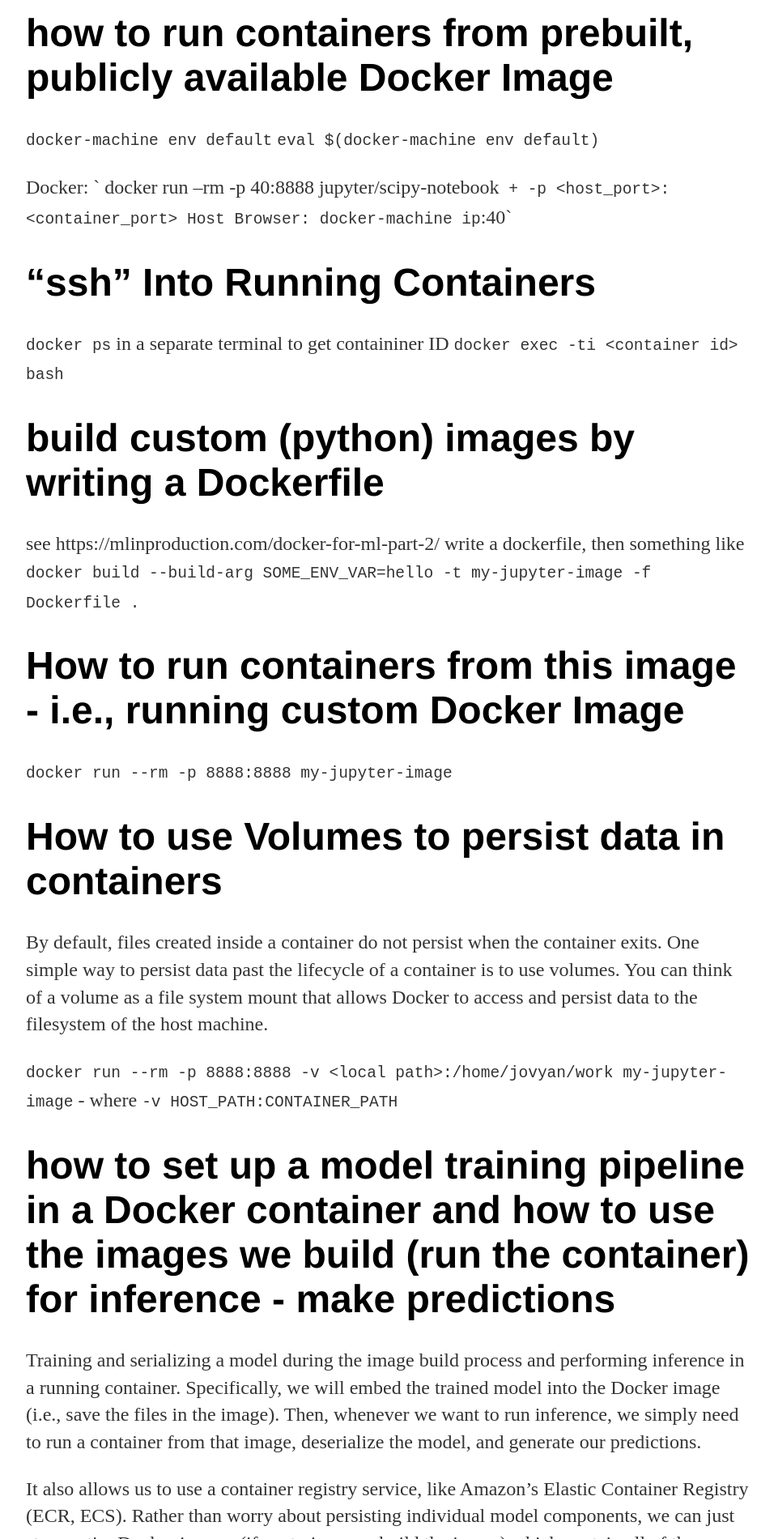
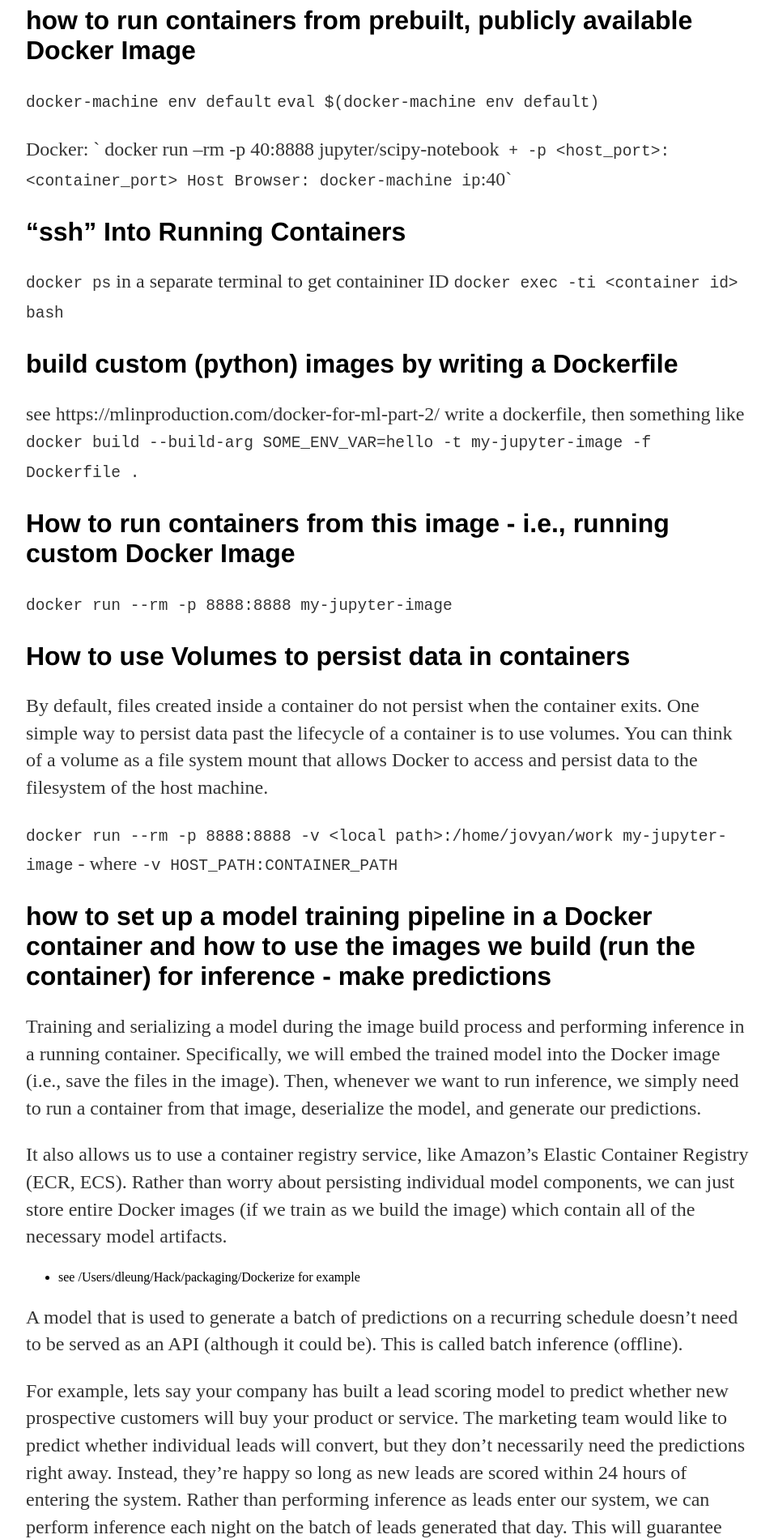
Before and after one commit to astro313/astro313.github.io, a Jekyll site: the page built from projects/_posts/2019-11-13-dockerize.md, in a window 1280 px wide. Shown: the part 793-2693 px from the top of the page at 81% size, without its empty margins (160-1116 px from the left). Built offline with Jekyll 4.4.1, drawn with Linux system fonts in a browser that asks for light colours; nearby versions of some CDN libraries; comment, search, counter and statistics services are not loaded.

Commit message:
heading size

```diff
--- a/projects/_posts/2019-11-13-dockerize.md
+++ b/projects/_posts/2019-11-13-dockerize.md
@@ -7,7 +7,7 @@ date: 2019-11-13
 Docker vs VM:
 <br><img src="https://miro.medium.com/max/2560/1*gVNbunchCV5wXgnwlT-iGg.jpeg" width="70%">
 
-# how to run containers from prebuilt, publicly available Docker Image
+## how to run containers from prebuilt, publicly available Docker Image
 `docker-machine env default`
 `eval $(docker-machine env default)`
 
@@ -17,26 +17,26 @@ Docker: ` docker run --rm -p 40:8888 jupyter/scipy-notebook`
 Host Browser: ``docker-machine ip`:40`
 
 
-# "ssh" Into Running Containers
+## "ssh" Into Running Containers
 
 `docker ps` in a separate terminal to get containiner ID
 `docker exec -ti <container id> bash`
 
 
-# build custom (python) images by writing a Dockerfile
+## build custom (python) images by writing a Dockerfile
 see https://mlinproduction.com/docker-for-ml-part-2/
 write a dockerfile, then something like `docker build --build-arg SOME_ENV_VAR=hello -t my-jupyter-image -f Dockerfile .`
 
-# How to run containers from this image - i.e., running custom Docker Image
+## How to run containers from this image - i.e., running custom Docker Image
 `docker run --rm -p 8888:8888 my-jupyter-image`
 
-# How to use Volumes to persist data in containers
+## How to use Volumes to persist data in containers
 By default, files created inside a container do not persist when the container exits. One simple way to persist data past the lifecycle of a container is to use volumes. You can think of a volume as a file system mount that allows Docker to access and persist data to the filesystem of the host machine.
 
 `docker run --rm -p 8888:8888 -v <local path>:/home/jovyan/work my-jupyter-image`
     - where `-v HOST_PATH:CONTAINER_PATH`
 
-# how to set up a model training pipeline in a Docker container and how to use the images we build (run the container) for inference - make predictions
+## how to set up a model training pipeline in a Docker container and how to use the images we build (run the container) for inference - make predictions
 Training and serializing a model during the image build process and performing inference in a running container. Specifically, we will embed the trained model into the Docker image (i.e., save the files in the image). Then, whenever we want to run inference, we simply need to run a container from that image, deserialize the model, and generate our predictions.
 
 It also allows us to use a container registry service, like Amazon’s Elastic Container Registry (ECR, ECS). Rather than worry about persisting individual model components, we can just store entire Docker images (if we train as we build the image) which contain all of the necessary model artifacts.
@@ -50,11 +50,11 @@ For example, lets say your company has built a lead scoring model to predict whe
 Model is typically retrained when new training data is available (e.g., every few months or maybe more frequently), and batch inference (make new predictions based on new unseen data) is performed weekly.
 
 
-# Real time inference / dynamic inference (online)
+## Real time inference / dynamic inference (online)
 Generate ML predictions in real time upon request, by exposing a trained model through a REST API (e.g., Flask-RESTful). REST stands for representational state transfer.
 - e.g., UberEats, recommendation based on web response/input
 
-# remove Docker image
+## remove Docker image
 `docker ps`
 `docker images -a`
 `docker rmi <imageID>`
```
